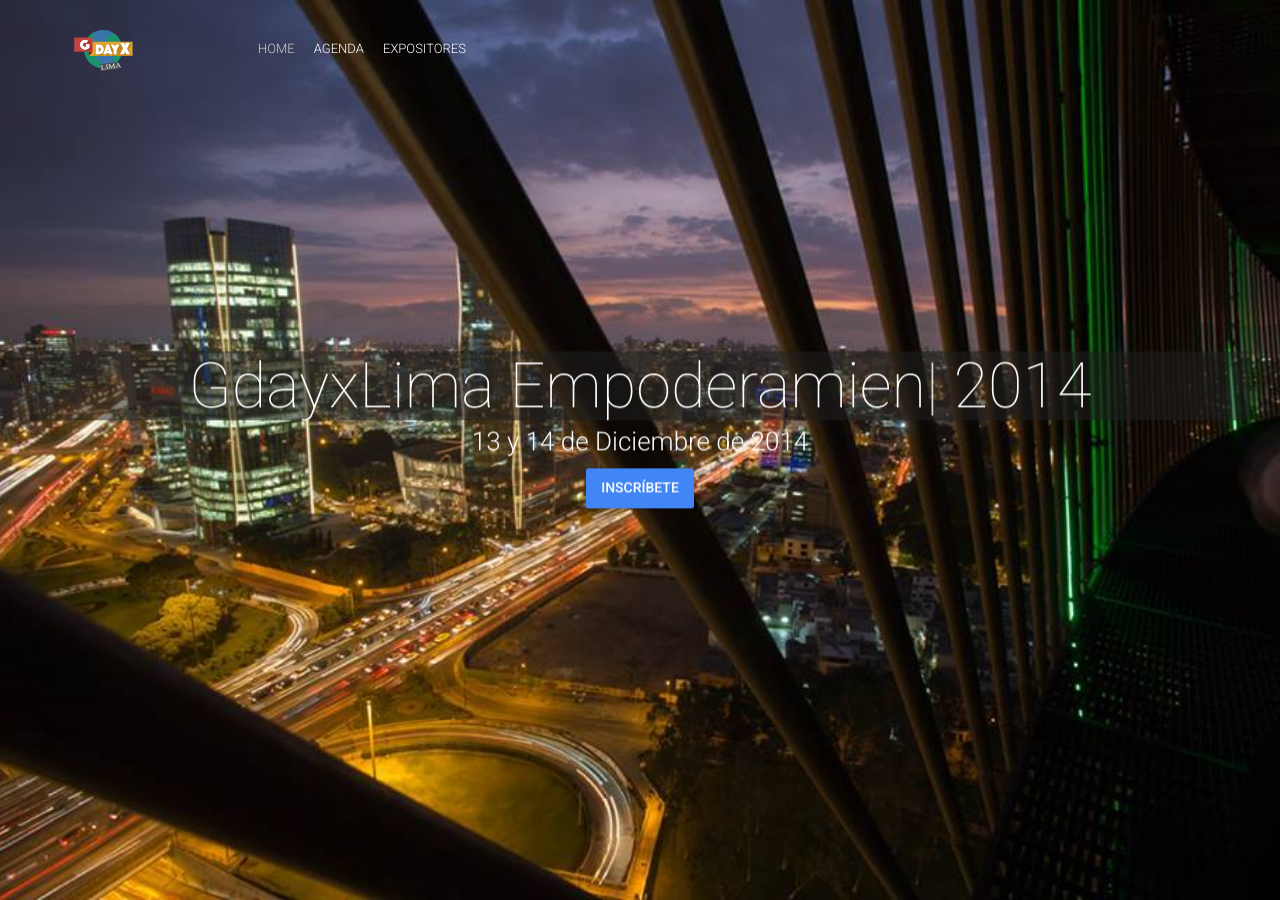
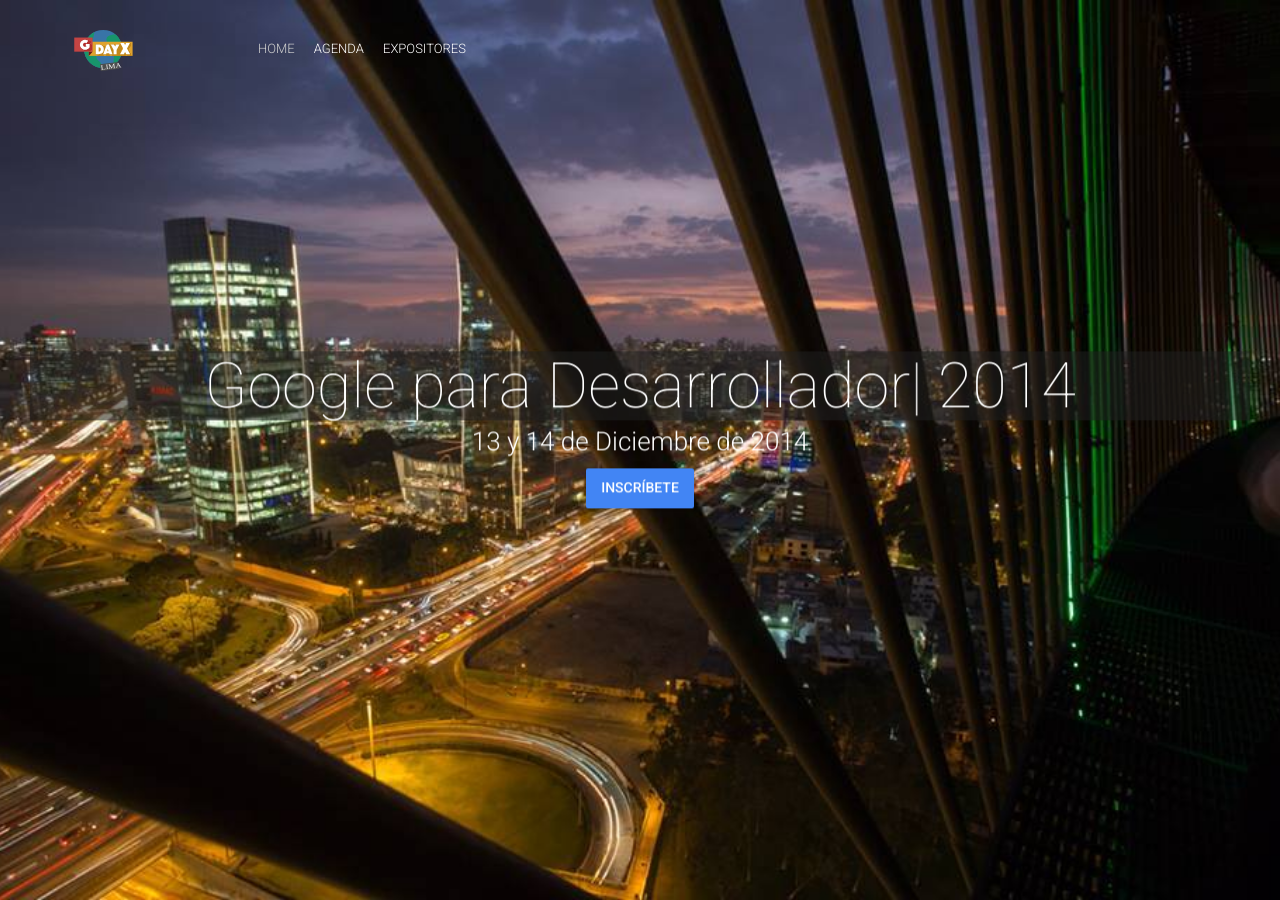
Before and after one commit to GDGLima/gdayx2014, a Jekyll site: the page built from index.html, in a window 1280 px wide and 900 px high. Built offline with Jekyll 4.4.1, drawn with Linux system fonts in a browser that asks for light colours; nearby versions of some CDN libraries; comment, search, counter and statistics services are not loaded; some of the changed text lies outside the part shown.

Commit message:
cambio de texto index
cambios de texto index

```diff
--- a/_config.yml
+++ b/_config.yml
@@ -49,9 +49,9 @@
  - {permalink: "http://gdayxlima.eventbrite.com", text: "Inscríbete"}
 
 # Hero Block
-heroTitle: "GdayxLima <typeout> 2014"
+heroTitle: "Google para <typeout> 2014"
 eventDate: "13 y 14 de Diciembre de 2014"
-typeoutTextValues: '"Emprendimiento", "Empoderamiento", "Negocios"'
+typeoutTextValues: '"Emprendedores", "Desarrolladores", "Negocios"'
 heroButtons:
 - {permalink: "/#tickets", text: "Inscríbete"}
 
@@ -59,8 +59,8 @@
 # About Block
 aboutTitle: "Acerca del GDayX"
 aboutBlock:
- - {title: "Google for Business", image: "gdayxlogo.png", text: "El segmento Google for Business se contará con la participación de representantes de productos de Google y expertos en la materia que mediante conferencias y seminarios, estarán compartiendo toda la propuesta estratégica del mundo de negocios utilizando Google y herramientas de internet. Este segmento estará orientado a empresas, instituciones, emprendedores  y agencias del sector de negocios." }
- - {title: "Google for Developers", image: "logodelta.png", text: "En el segmento Google for Developers, participarán desarrolladores  que brindarán sesiones, codelabs orientados a desarrolladores de software" }
+ - {title: "GdayX Lima for Entrepreneurs", image: "gdayxlogo.png", text: "El GDayX Lima 2014 es un evento de fin de semana orientado en Emprendedores, Desarrolladores, Diseñadores y personas de Negocios  interesados en aprender y mejorar sus conocimientos en emprendimiento, startups  y conocer  mediante conferencias, workshops , talleres dinámicos las mejores prácticas y uso de tecnologías Google en emprendimientos tecnológicos." }
+ - {title: "Google for Business & Developers", image: "logodelta.png", text: "El evento tendrá 3 segmentos importantes: Emprende con éxito donde se tocarán temas de Startup, Lean startup, mejores prácticas y experiencias. Google for Business donde contaremos con la presencia de representantes de productos de Google que estarán compartiendo toda la propuesta estratégica del mundo de negocios utilizando Google y herramientas de internet.  Google for Developers donde se desarrollarán aspectos claves del mundo de Cloud Computing, Web, Mobile, Wearable Computing e innovación para el desarrollo de software." }
 
 # Statistic Block
 statisticBlock:
```
Also changed, not shown: 3 other files.
